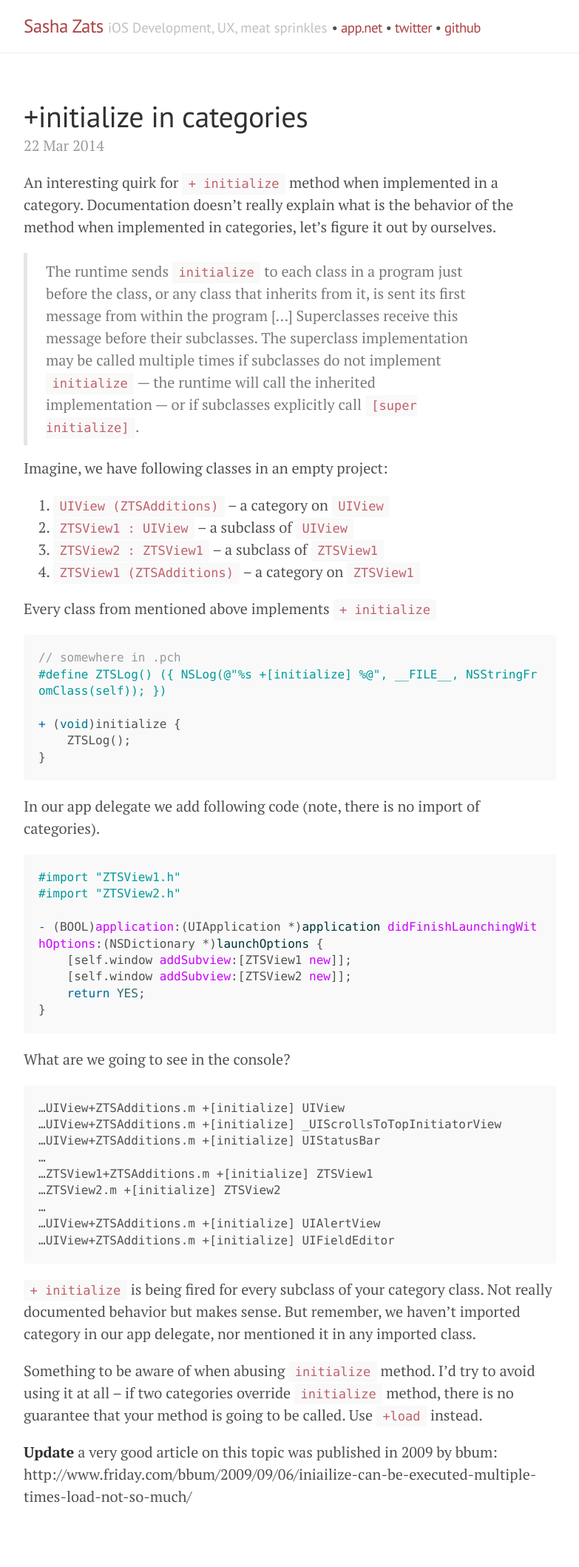
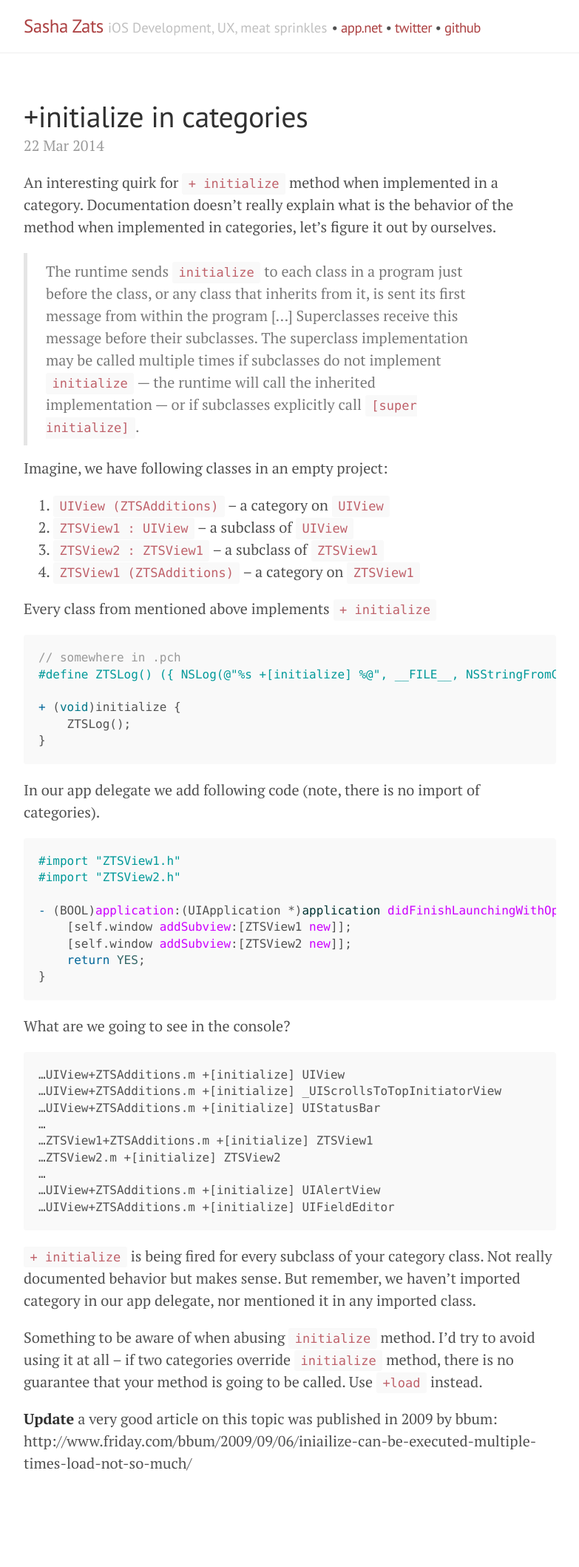
Before and after one commit to zats/zats.github.io, a Jekyll site: the page built from _posts/2014-03-22-initialize-in-categories.markdown, in a window 1280 px wide. Shown: the whole page at 74% size, without its empty margins (248-1031 px from the left). Built offline with Jekyll 4.4.1, drawn with Linux system fonts in a browser that asks for light colours; Markdown is read by kramdown in place of the engine named in the settings; after the commit the page ends 2073 px from its top, so only the background shows below that.

Commit message:
scroll for code blocks

```diff
--- a/public/css/poole.css
+++ b/public/css/poole.css
@@ -164,9 +164,7 @@ pre {
   font-size: .8rem;
   line-height: 1.4;
   white-space: pre;
-  white-space: pre-wrap;
-  word-break: break-all;
-  word-wrap: break-word;
+  overflow: scroll;
   background-color: #f9f9f9;
 }
 pre code {
```
